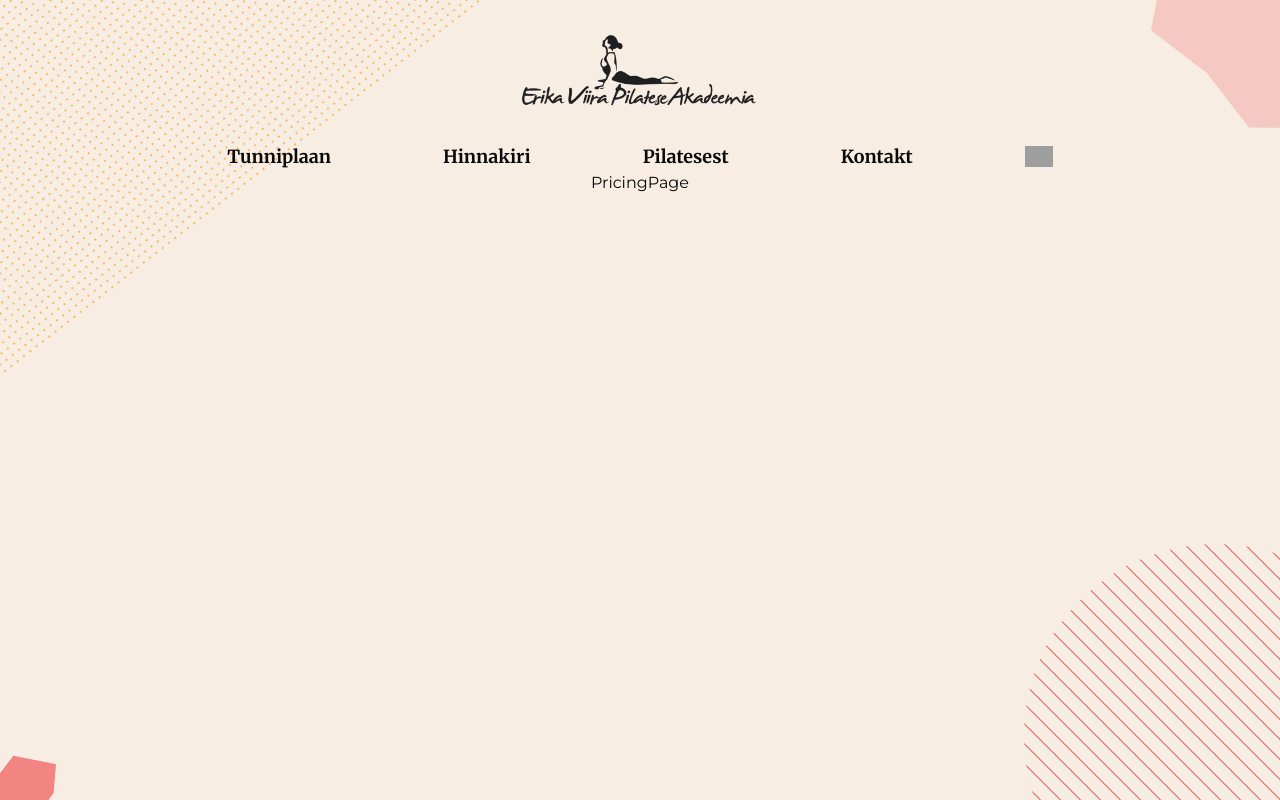
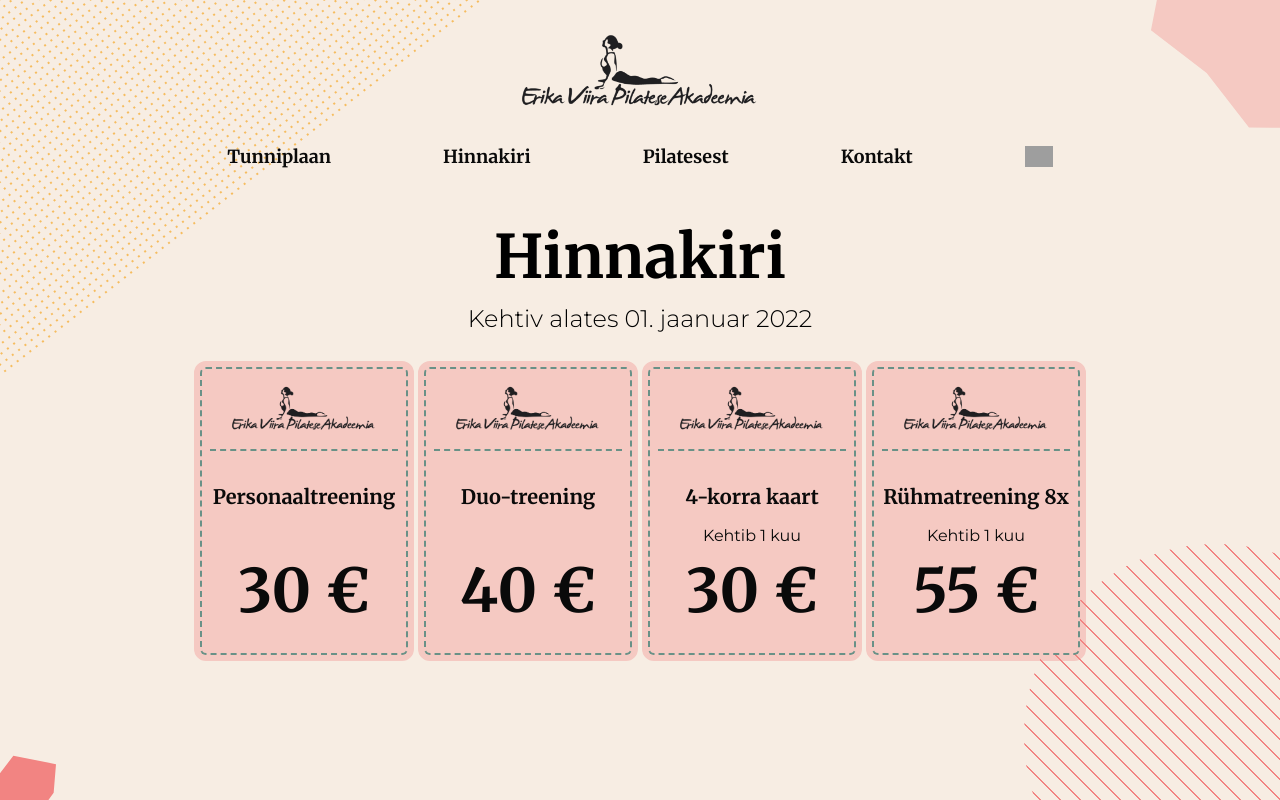
Before and after one commit to mikkvillem/evpa-homepage, a Next.js app: page /hinnakiri in a window 1280 px wide. Built offline with nearby package versions, Linux system fonts and the light colour scheme; grey boxes are pictures that could not be loaded.

Commit message:
pricing initial

```diff
--- a/app/hinnakiri/page.tsx
+++ b/app/hinnakiri/page.tsx
@@ -1,9 +1,76 @@
-import React from 'react'
+import React from 'react';
+import { promises as fs } from 'fs';
+import { Product } from './types';
+import PilatesLogoTransparent from '../../public/pilates_logo_transparent.png';
+import Image from 'next/image';
 
-const PricingPage = () => {
-    return (
-        <div>PricingPage</div>
-    )
-}
+const pricingTitle = 'Hinnakiri';
+const pricingSubtitle = 'Kehtiv alates 01. jaanuar 2022';
 
-export default PricingPage
+const PriceCard = ({ product }: { product: Product }) => {
+  const { id, name, price, info } = product;
+
+  const priceString = new Intl.NumberFormat('et-ET', {
+    style: 'currency',
+    currency: 'EUR',
+    maximumFractionDigits: 0,
+  }).format(price);
+
+  return (
+    <div
+      className="relative flex flex-col justify-start h-[288px] w-[208px] text-center
+      before:content-[''] before:absolute before:left-0 before:-z-10 before:w-full before:h-full before:outline
+      before:rounded-sm before:outline-8 before:outline-pallette-pink
+      bg-pallette-pink text- rounded-md border-dashed border-2 border-pallette-green
+      "
+    >
+      <div className="px-2">
+        <div className="w-full p-4 h-18 border- border-b-2 border-pallette-green border-dashed">
+          <Image
+            src={PilatesLogoTransparent}
+            alt="Erika Viira Pilateseakadeemia logo"
+            className=""
+          />
+        </div>
+      </div>
+      <div className="flex flex-1 flex-col justify-between py-8">
+        <h2 className="font-merriweather-bold relative text-xl font-bold">{name}</h2>
+        {info.length > 0 &&
+          info.map((bullet, index) => (
+            <p
+              key={id + '_bullet_' + index}
+              className="relative"
+            >
+              {bullet}
+            </p>
+          ))}
+        <h3 className="font-merriweather-bold relative text-6xl font-bold">{priceString}</h3>
+      </div>
+    </div>
+  );
+};
+
+const PricingPage = async () => {
+  const file = await fs.readFile(process.cwd() + '/app/hinnakiri/pricing.json', 'utf8');
+  const { products }: { products: Product[] } = JSON.parse(file);
+  return (
+    <>
+      <h1 className="text-center mt-10 sm:mt-8 sm:text-4xl md:mt-14 font-merriweather-bold text-2xl md:text-6xl text-black">
+        {pricingTitle}
+      </h1>
+      <p className="text-center sm:mt-2 sm:text-xl md:mt-4 font-montserrat text-lg md:text-2xl text-black max-w-3xl font-light">
+        {pricingSubtitle}
+      </p>
+      <div className="mt-8 flex flex-wrap justify-center w-full gap-4">
+        {products.map((product) => (
+          <PriceCard
+            key={product.id}
+            product={product}
+          />
+        ))}
+      </div>
+    </>
+  );
+};
+
+export default PricingPage;
--- /dev/null
+++ b/app/hinnakiri/pricing.json
@@ -0,0 +1,28 @@
+{
+  "products": [
+    {
+      "id": "personal",
+      "price": 30,
+      "name": "Personaaltreening",
+      "info": []
+    },
+    {
+      "id": "duo",
+      "price": 40,
+      "name": "Duo-treening",
+      "info": []
+    },
+    {
+      "id": "group-4x",
+      "price": 30,
+      "name": "4-korra kaart",
+      "info": ["Kehtib 1 kuu"]
+    },
+    {
+      "id": "group-8x",
+      "price": 55,
+      "name": "Rühmatreening 8x",
+      "info": ["Kehtib 1 kuu"]
+    }
+  ]
+}
--- /dev/null
+++ b/app/hinnakiri/types.ts
@@ -0,0 +1,6 @@
+export type Product = {
+  id: string;
+  name: string;
+  price: number;
+  info: string[];
+};
```
